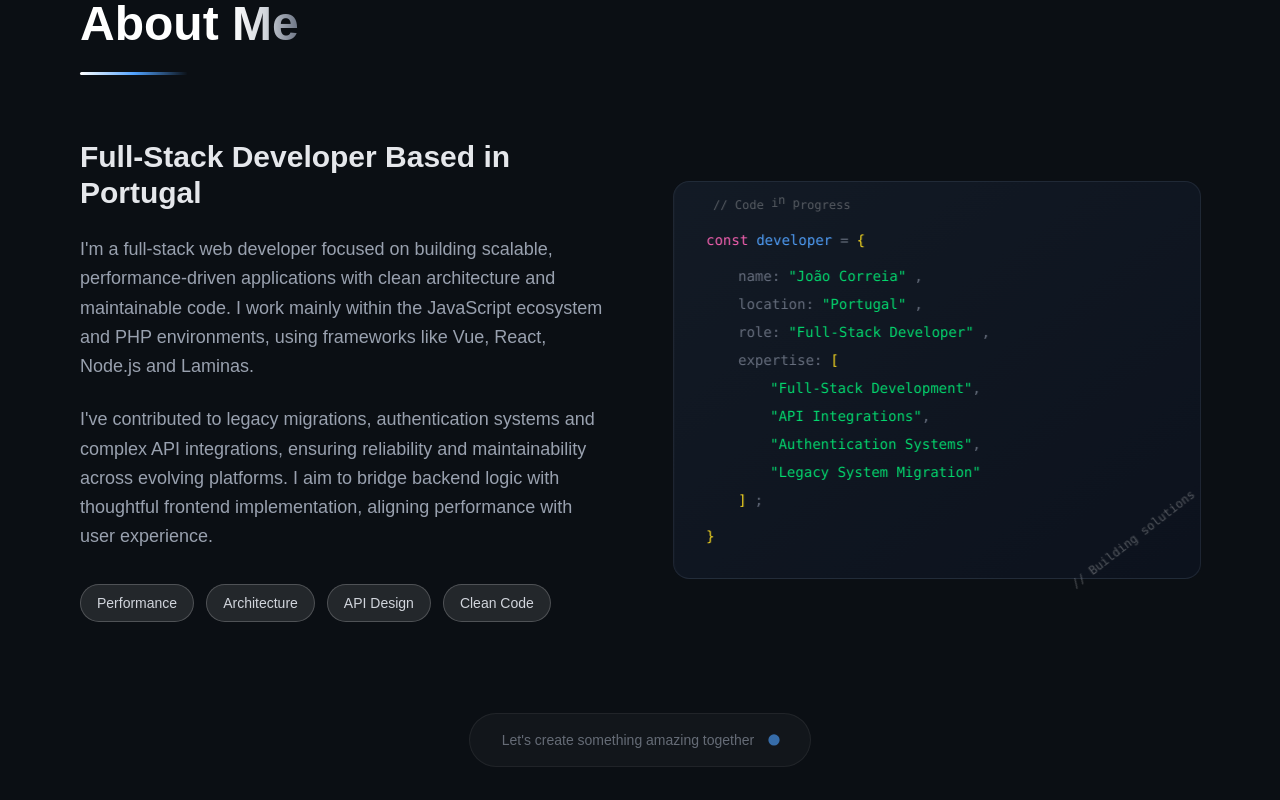
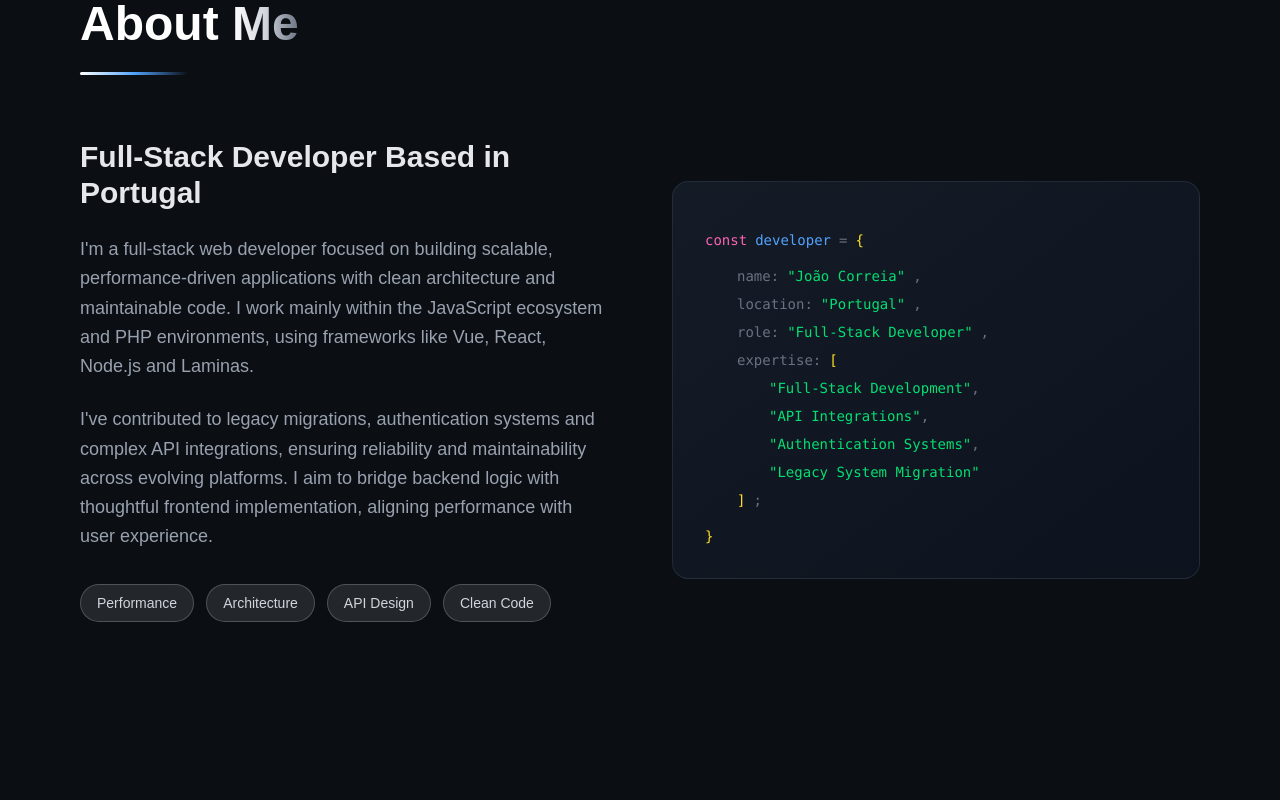
Before and after one commit to JoaoCorreia00/Portfolio, a Next.js app: page / in a window 1280 px wide. Shown: the part 980-1780 px from the top of the page. Built offline with nearby package versions, Linux system fonts and the light colour scheme.

Commit message:
Removed some animations and extra motion tags

```diff
--- a/app/components/FloatingCode.tsx
+++ /dev/null
@@ -1,56 +0,0 @@
-"use client";
-
-import { motion, useInView } from "framer-motion";
-import { useRef } from "react";
-
-// Floating text component - only animates when in viewport
-export function FloatingCode1() {
-  const ref = useRef(null);
-  const isInView = useInView(ref, { margin: "-100px" });
-  const text = "// Code in progress";
-
-  return (
-    <div ref={ref} className="absolute top-4 left-10 text-xs text-white/30 font-mono">
-      {text.split("").map((char, i) => (
-        <motion.span
-          key={i}
-          animate={isInView ? { y: [0, -6, 0] } : { y: 0 }}
-          transition={{
-            duration: 0.4,
-            delay: i * 0.08,
-            repeat: Infinity,
-            repeatDelay: 1.5,
-            ease: "easeInOut",
-          }}
-          style={{ display: "inline-block" }}
-        >
-          {char === " " ? "\u00A0" : char}
-        </motion.span>
-      ))}
-    </div>
-  );
-}
-
-// Floating code snippet 2 - only animates when in view
-export function FloatingCode2() {
-  const ref = useRef(null);
-  const isInView = useInView(ref, { margin: "-100px" });
-
-  return (
-    <motion.div
-      ref={ref}
-      className="absolute bottom-8 -right-2 text-xs text-white/30 font-mono rotate-310"
-      animate={isInView ? {
-        y: [4, -4, 4],
-        rotate: [10, 15, 10]
-      } : { y: 0, rotate: 10 }}
-      transition={{
-        duration: 4,
-        repeat: Infinity,
-        ease: "easeInOut"
-      }}
-    >
-      {`// Building solutions`}
-    </motion.div>
-  );
-}
--- a/app/components/ProjectCard.tsx
+++ b/app/components/ProjectCard.tsx
@@ -1,7 +1,6 @@
 "use client";
 
 import { useState } from "react";
-import { motion } from "framer-motion";
 import Image from "next/image";
 import { Project } from "../lib/constants";
 
@@ -39,9 +38,7 @@ export default function ProjectCard({ project }: ProjectCardProps) {
   };
 
   return (
-    <motion.div
-      className="group relative bg-gradient-to-br from-gray-800/40 to-gray-900/60 rounded-2xl border border-gray-700/40 backdrop-blur-md overflow-hidden hover:border-gray-500/60 transition-all duration-500 hover:shadow-[0_0_40px_rgba(255,255,255,0.08)]"
-      >
+    <div className="group relative bg-gradient-to-br from-gray-800/40 to-gray-900/60 rounded-2xl border border-gray-700/40 backdrop-blur-md overflow-hidden hover:border-gray-500/60 transition-all duration-500 hover:shadow-[0_0_40px_rgba(255,255,255,0.08)]">
       {/* Main Content Grid */}
       <div className={`flex flex-col ${isMobile ? 'lg:flex-row' : 'lg:flex-col'}`}>
 
@@ -180,7 +177,7 @@ export default function ProjectCard({ project }: ProjectCardProps) {
                   <svg xmlns="http://www.w3.org/2000/svg" fill="currentColor" viewBox="0 0 24 24" className="w-5 h-5">
                     <path d="M12 0c-6.626 0-12 5.373-12 12 0 5.302 3.438 9.8 8.207 11.387.599.111.793-.261.793-.577v-2.234c-3.338.726-4.033-1.416-4.033-1.416-.546-1.387-1.333-1.756-1.333-1.756-1.089-.745.083-.729.083-.729 1.205.084 1.839 1.237 1.839 1.237 1.07 1.834 2.807 1.304 3.492.997.107-.775.418-1.305.762-1.604-2.665-.305-5.467-1.334-5.467-5.931 0-1.311.469-2.381 1.236-3.221-.124-.303-.535-1.524.117-3.176 0 0 1.008-.322 3.301 1.23.957-.266 1.983-.399 3.003-.404 1.02.005 2.047.138 3.006.404 2.291-1.552 3.297-1.23 3.297-1.23.653 1.653.242 2.874.118 3.176.77.84 1.235 1.911 1.235 3.221 0 4.609-2.807 5.624-5.479 5.921.43.372.823 1.102.823 2.222v3.293c0 .319.192.694.801.576 4.765-1.589 8.199-6.086 8.199-11.386 0-6.627-5.373-12-12-12z" />
                   </svg>
-                  Github
+                  {project.id === "4" ? "Frontend" : "Github"}
                 </a>
               )}
 
@@ -195,7 +192,7 @@ export default function ProjectCard({ project }: ProjectCardProps) {
                   <svg xmlns="http://www.w3.org/2000/svg" fill="currentColor" viewBox="0 0 24 24" className="w-5 h-5">
                     <path d="M12 0c-6.626 0-12 5.373-12 12 0 5.302 3.438 9.8 8.207 11.387.599.111.793-.261.793-.577v-2.234c-3.338.726-4.033-1.416-4.033-1.416-.546-1.387-1.333-1.756-1.333-1.756-1.089-.745.083-.729.083-.729 1.205.084 1.839 1.237 1.839 1.237 1.07 1.834 2.807 1.304 3.492.997.107-.775.418-1.305.762-1.604-2.665-.305-5.467-1.334-5.467-5.931 0-1.311.469-2.381 1.236-3.221-.124-.303-.535-1.524.117-3.176 0 0 1.008-.322 3.301 1.23.957-.266 1.983-.399 3.003-.404 1.02.005 2.047.138 3.006.404 2.291-1.552 3.297-1.23 3.297-1.23.653 1.653.242 2.874.118 3.176.77.84 1.235 1.911 1.235 3.221 0 4.609-2.807 5.624-5.479 5.921.43.372.823 1.102.823 2.222v3.293c0 .319.192.694.801.576 4.765-1.589 8.199-6.086 8.199-11.386 0-6.627-5.373-12-12-12z" />
                   </svg>
-                  Github
+                  {project.id === "4" ? "Backend" : "Github"}
                 </a>
               )}
             </div>
@@ -211,6 +208,6 @@ export default function ProjectCard({ project }: ProjectCardProps) {
           </div>
         </div>
       </div>
-    </motion.div>
+    </div>
   );
 }
--- a/app/sections/About.tsx
+++ b/app/sections/About.tsx
@@ -1,7 +1,6 @@
 "use client";
 
 import { motion } from "framer-motion";
-import { FloatingCode1, FloatingCode2 } from "../components/FloatingCode";
 
 export default function About() {
   return (
@@ -30,83 +29,38 @@ export default function About() {
         {/* Two Column Layout with staggered animations */}
         <div className="grid md:grid-cols-2 gap-16 items-center">
           {/* Left Column - Text Content */}
-          <motion.div
-            initial={{ opacity: 0, x: -50, scale: 0.98 }}
-            whileInView={{ opacity: 1, x: 0, scale: 1 }}
-            viewport={{ once: true }}
-            transition={{
-              duration: 0.9,
-              delay: 0.2,
-              ease: [0.22, 1, 0.36, 1],
-              staggerChildren: 0.1
-            }}
-          >
-            <motion.h3
-              className="text-2xl md:text-3xl font-semibold mb-6 text-gray-200"
-              variants={{
-                hidden: { opacity: 0, y: 20 },
-                visible: { opacity: 1, y: 0 }
-              }}
-            >
+          <div>
+            <h3 className="text-2xl md:text-3xl font-semibold mb-6 text-gray-200">
               Full-Stack Developer Based in Portugal
-            </motion.h3>
+            </h3>
 
-
-            <motion.p
-              className="text-lg text-gray-400 leading-relaxed mb-6"
-              variants={{
-                hidden: { opacity: 0, y: 20 },
-                visible: { opacity: 1, y: 0 }
-              }}
-            >
+            <p className="text-lg text-gray-400 leading-relaxed mb-6">
               I&apos;m a full-stack web developer focused on building scalable,
               performance-driven applications with clean architecture and
               maintainable code. I work mainly within the JavaScript ecosystem
               and PHP environments, using frameworks like Vue, React, Node.js
               and Laminas.
-            </motion.p>
+            </p>
 
-            <motion.p
-              className="text-lg text-gray-400 leading-relaxed mb-8"
-              variants={{
-                hidden: { opacity: 0, y: 20 },
-                visible: { opacity: 1, y: 0 }
-              }}
-            >
+            <p className="text-lg text-gray-400 leading-relaxed mb-8">
               I&apos;ve contributed to legacy migrations, authentication systems and complex API integrations, ensuring reliability and maintainability across evolving platforms. I aim to bridge backend logic with thoughtful frontend implementation, aligning performance with user experience.
-            </motion.p>
+            </p>
 
             {/* Enhanced skill badges */}
-            <motion.div
-              className="flex flex-wrap gap-3"
-              variants={{
-                hidden: { opacity: 0 },
-                visible: { opacity: 1 }
-              }}
-            >
+            <div className="flex flex-wrap gap-3">
               {["Performance", "Architecture", "API Design", "Clean Code"].map((skill) => (
-                <motion.span
+                <span
                   key={skill}
                   className="px-4 py-2 bg-white/10 border border-white/20 rounded-full text-sm text-gray-300 transition-all duration-300"
                 >
                   {skill}
-                </motion.span>
+                </span>
               ))}
-            </motion.div>
-          </motion.div>
+            </div>
+          </div>
 
           {/* Right Column - Visual Element */}
-          <motion.div
-            initial={{ opacity: 0, x: 50 }}
-            whileInView={{ opacity: 1, x: 0 }}
-            viewport={{ once: true }}
-            transition={{
-              duration: 1,
-              delay: 0.4,
-              ease: [0.22, 1, 0.36, 1]
-            }}
-            className="relative"
-          >
+          <div className="relative">
             {/* Code card */}
             <div className="relative bg-gradient-to-br from-gray-800/50 to-gray-900/50 rounded-2xl p-8 border border-gray-700/50 backdrop-blur-sm">
 
@@ -159,47 +113,8 @@ export default function About() {
                 <div className="text-yellow-300">{`}`}</div>
               </div>
             </div>
-            {/* Floating code snippet with typing jump - only animates when visible */}
-            <FloatingCode1 />
-
-            <FloatingCode2 />
-          </motion.div>
+          </div>
         </div>
-
-        {/* Additional animated element below the main content */}
-        <motion.div
-          className="mt-20 text-center"
-          initial={{ opacity: 0, y: 30 }}
-          whileInView={{ opacity: 1, y: 0 }}
-          viewport={{ once: true, margin: "-100px" }}
-          transition={{ duration: 0.8, delay: 0.6, ease: "easeOut" }}
-        >
-          <motion.div
-            className="inline-flex items-center gap-4 bg-white/5 border border-white/10 rounded-full px-8 py-4"
-            whileHover={{
-              scale: 1.05,
-              backgroundColor: "rgba(255, 255, 255, 0.1)",
-              borderColor: "rgba(255, 255, 255, 0.3)"
-            }}
-            transition={{ type: "spring", stiffness: 300 }}
-          >
-            <span className="text-sm text-gray-400">Let&apos;s create something amazing together</span>
-            <motion.div
-              className="w-2 h-2 bg-blue-400 rounded-full"
-              initial={{ opacity: 0 }}
-              whileInView={{ opacity: 1 }}
-              animate={{
-                scale: [1, 1.5, 1],
-                opacity: [1, 0.5, 1]
-              }}
-              transition={{
-                duration: 1.5,
-                repeat: Infinity,
-                ease: "easeInOut"
-              }}
-            />
-          </motion.div>
-        </motion.div>
       </div>
     </section>
   );
```
